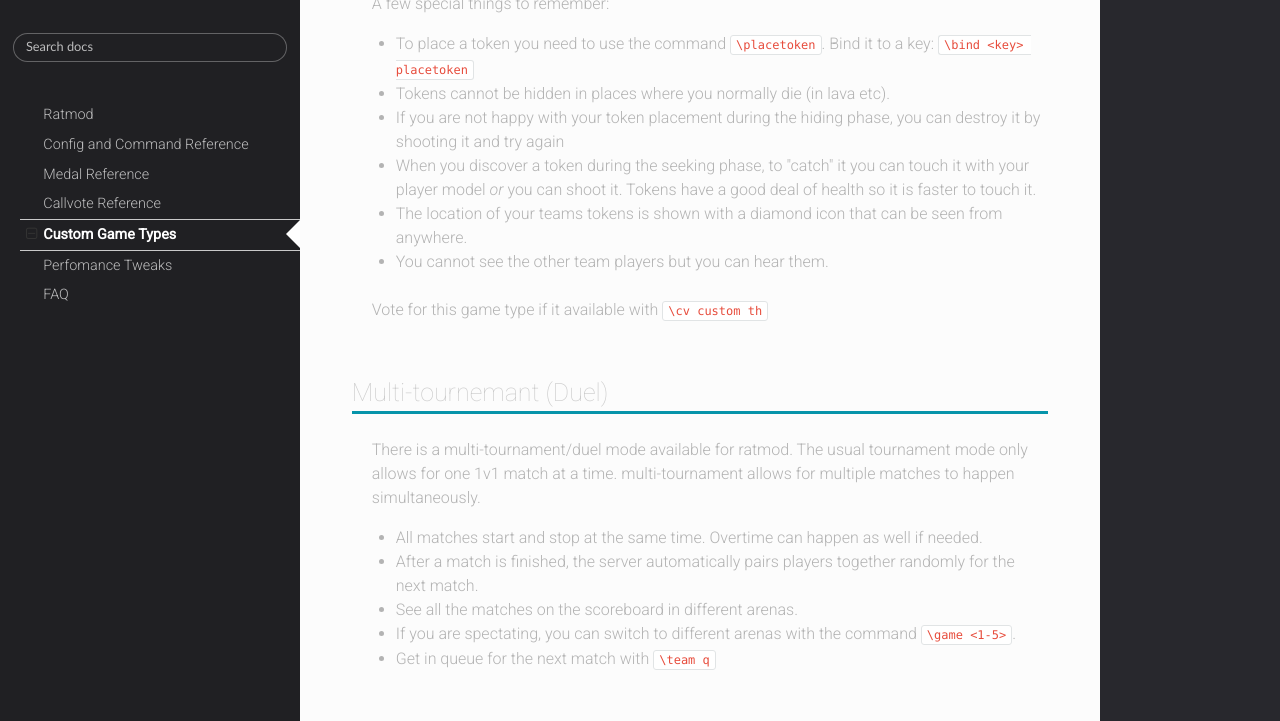
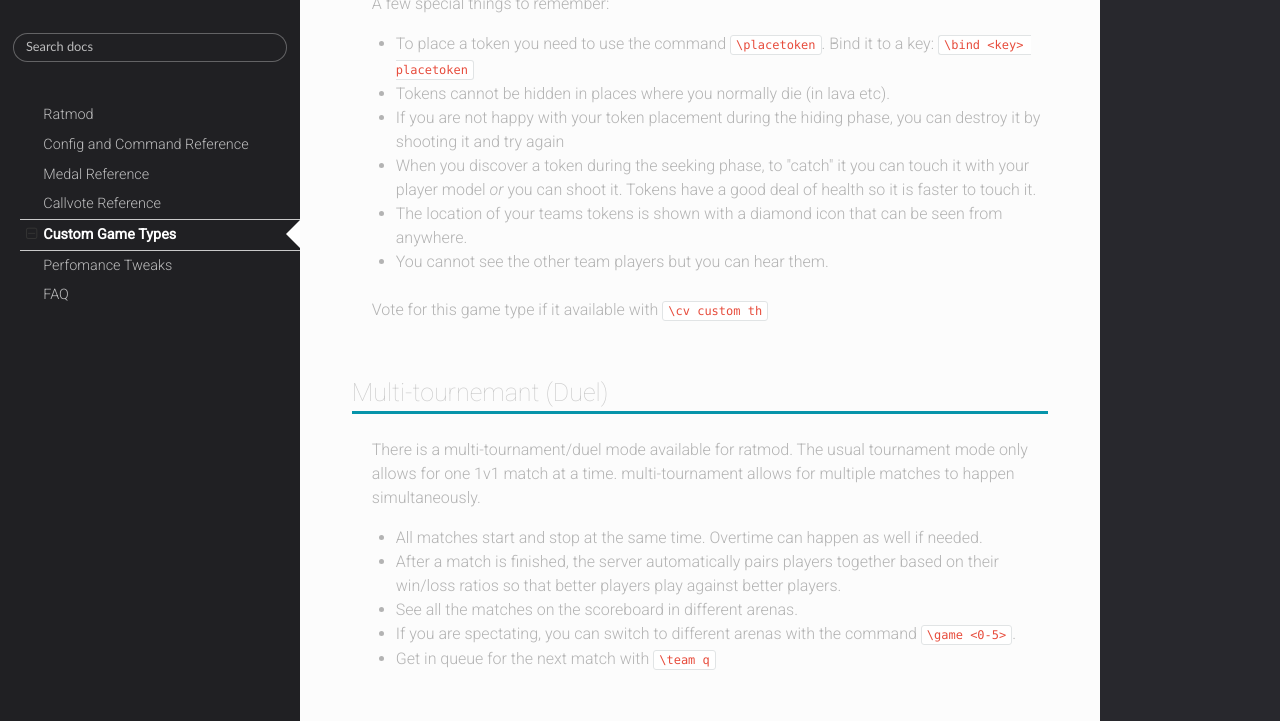
Before and after one commit to ratmod/ratmod.github.io, an MkDocs documentation site: the page built from docs/game-types.md, in a window 1280 px wide and 900 px high, scrolled down 1931 px, cut to the strip 179-900 px from the top of the window. Built offline with MkDocs 1.6.1, drawn with Linux system fonts in a browser that asks for light colours; nearby versions of some CDN libraries.

Commit message:
fix multiduel desc

```diff
--- a/docs/game-types.md
+++ b/docs/game-types.md
@@ -44,7 +44,7 @@ Vote for this game type if it available with `\cv custom th`
 There is a multi-tournament/duel mode available for ratmod. The usual tournament mode only allows for one 1v1 match at a time. multi-tournament allows for multiple matches to happen simultaneously.
 
 - All matches start and stop at the same time. Overtime can happen as well if needed.
-- After a match is finished, the server automatically pairs players together randomly for the next match.
+- After a match is finished, the server automatically pairs players together based on their win/loss ratios so that better players play against better players.
 - See all the matches on the scoreboard in different arenas.
-- If you are spectating, you can switch to different arenas with the command `\game <1-5>`.
+- If you are spectating, you can switch to different arenas with the command `\game <0-5>`.
 - Get in queue for the next match with `\team q`
```
